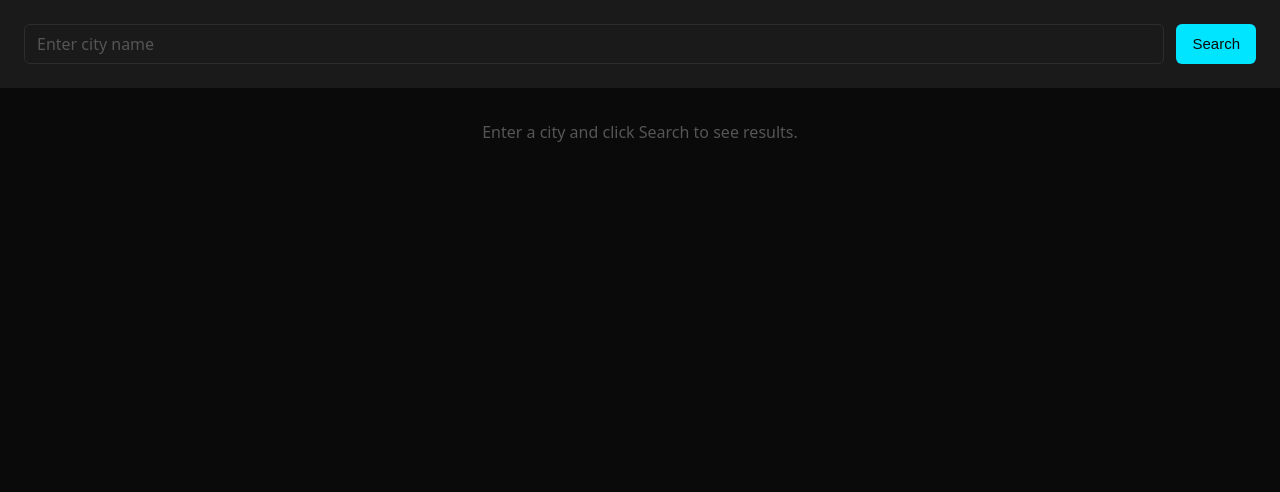
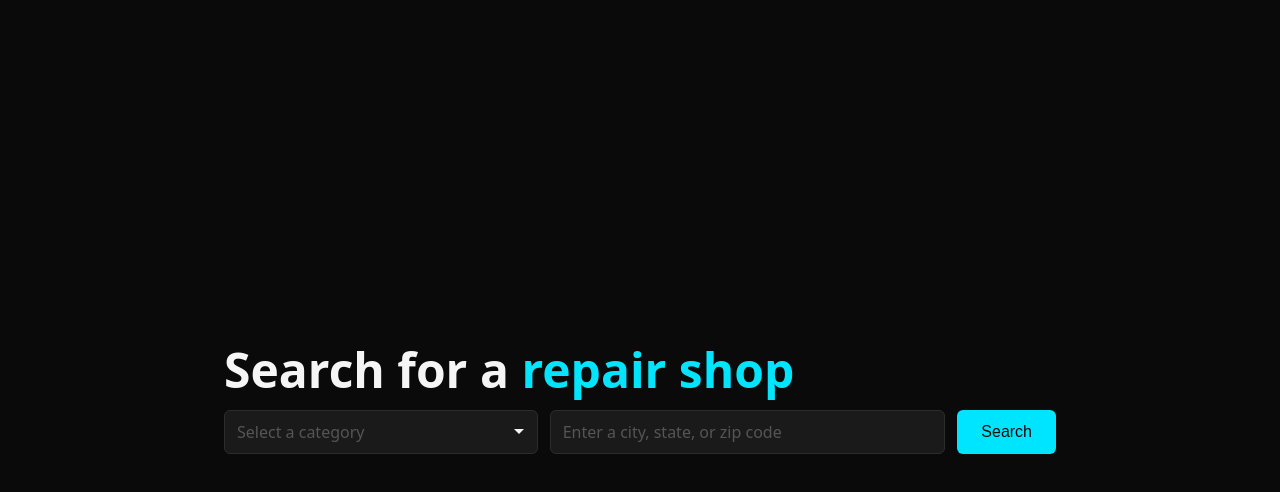
Before and after one commit to ploymahloy/bloodhound, a React (Vite) app: page / in a window 1280 px wide. Shown: the top 492 px of the page. Built offline with nearby package versions, Linux system fonts and the light colour scheme.

Commit message:
feat(home): add landing search and category query

```diff
--- a/package.json
+++ b/package.json
@@ -9,6 +9,7 @@
     "preview": "vite preview"
   },
   "dependencies": {
+    "lucide-react": "^1.47.0",
     "react": "^19.0.0",
     "react-dom": "^19.0.0",
     "react-router-dom": "^7.0.0"
--- a/src/App.tsx
+++ b/src/App.tsx
@@ -1,10 +1,11 @@
 import { Routes, Route } from 'react-router-dom';
-import { SearchResults } from './pages';
+import { Home, SearchResults } from './pages';
 
 function App() {
 	return (
 		<Routes>
-			<Route path='/' element={<SearchResults />} />
+			<Route path='/' element={<Home />} />
+			<Route path='/search' element={<SearchResults />} />
 		</Routes>
 	);
 }
--- /dev/null
+++ b/src/lib/searchCategories.ts
@@ -0,0 +1,32 @@
+export const SEARCH_CATEGORIES = [
+	'Drummer',
+	'Guitarist',
+	'Bassist',
+	'Pianist',
+	'Keyboardist',
+	'Vocalist',
+	'Trumpet Player',
+	'Saxophonist',
+	'Violinist',
+	'Guitar Teacher',
+	'Repair Shop',
+	'Venue',
+	'Tour',
+	'Practice Space',
+	'Recording Studio',
+	'Music Store'
+] as const;
+
+export const SEARCH_HEADLINE_TERMS = [
+	'drummer',
+	'repair shop',
+	'venue',
+	'practice space',
+	'vocalist',
+	'recording studio'
+] as const;
+
+export const SEARCH_CATEGORY_OPTIONS = [
+	{ value: '', label: 'Select a category' },
+	...SEARCH_CATEGORIES.map(category => ({ value: category, label: category }))
+];
--- /dev/null
+++ b/src/pages/Home.css
@@ -0,0 +1,142 @@
+.Home-page {
+	min-height: 100dvh;
+	max-width: 1280px;
+	margin: 0 auto;
+	display: flex;
+	flex-direction: column;
+	justify-content: center;
+}
+
+.Home-hero {
+	width: 100%;
+	max-width: 40rem;
+	margin: 0 auto;
+}
+
+.Home-headline {
+	margin: 0 0 1rem;
+	font-size: 3rem;
+	font-weight: 600;
+	line-height: 1;
+	text-align: center;
+	color: var(--color-text-heading);
+}
+
+.Home-headlineStatic {
+	display: inline;
+}
+
+.Home-rotatingWord {
+	display: block;
+	padding: 0;
+	margin: 0 auto;
+	border: none;
+	background: none;
+	font: inherit;
+	font-weight: 600;
+	color: var(--color-accent);
+	cursor: pointer;
+	text-align: center;
+}
+
+.Home-rotatingWord:focus-visible {
+	outline: 2px solid var(--color-focus-ring);
+	outline-offset: 2px;
+	border-radius: var(--border-radius-sm);
+}
+
+.Home-rotatingWordText {
+	display: inline-block;
+	animation: Home-wordIn 0.45s ease;
+}
+
+.Home-form {
+	display: flex;
+	flex-direction: column;
+	gap: 0.75rem;
+	padding: 0 1.25rem;
+}
+
+.Home-field {
+	margin-bottom: 0;
+	flex: 1 1 auto;
+}
+
+.Home-input {
+	font-size: 16px;
+}
+
+.Home-select--empty {
+	color: var(--color-text-disabled);
+}
+
+.Home-select--empty option {
+	color: var(--color-text);
+}
+
+.Home-search {
+	width: 100%;
+}
+
+@keyframes Home-wordIn {
+	from {
+		opacity: 0;
+		transform: translateY(0.4em);
+	}
+	to {
+		opacity: 1;
+		transform: translateY(0);
+	}
+}
+
+@media (prefers-reduced-motion: reduce) {
+	.Home-rotatingWordText {
+		animation: none;
+	}
+}
+
+@media (min-width: 640px) {
+	.Home-page {
+		padding: 2rem;
+	}
+
+	.Home-hero {
+		max-width: 52rem;
+	}
+
+	.Home-headline {
+		font-size: 2.5rem;
+		text-align: left;
+	}
+
+	.Home-rotatingWord {
+		display: inline;
+		text-align: left;
+	}
+
+	.Home-form {
+		flex-direction: row;
+		align-items: flex-start;
+		gap: 0.75rem;
+		padding: 0;
+	}
+
+	.Home-input,
+	.Home-search {
+		height: 2.75rem;
+		box-sizing: border-box;
+	}
+
+	.Home-search {
+		width: auto;
+		flex: 0 0 auto;
+		padding-left: 1.5rem;
+		padding-right: 1.5rem;
+	}
+}
+
+@media (min-width: 960px) {
+	.Home-headline {
+		font-size: 3rem;
+	}
+}
--- /dev/null
+++ b/src/pages/Home.tsx
@@ -0,0 +1,111 @@
+import { useEffect, useState } from 'react';
+import { useNavigate } from 'react-router-dom';
+import { Button, Field, Input, Select } from '../components';
+import { SEARCH_CATEGORY_OPTIONS, SEARCH_HEADLINE_TERMS } from '../lib/searchCategories';
+import './Home.css';
+
+const ROTATE_INTERVAL_MS = 2800;
+
+export function Home() {
+	const navigate = useNavigate();
+	const [termIndex, setTermIndex] = useState(0);
+	const [query, setQuery] = useState('');
+	const [city, setCity] = useState('');
+	const [showEmptyError, setShowEmptyError] = useState(false);
+
+	useEffect(() => {
+		if (typeof window === 'undefined') return;
+		const media = window.matchMedia('(prefers-reduced-motion: reduce)');
+		if (media.matches) return;
+
+		const id = window.setInterval(() => {
+			setTermIndex(index => (index + 1) % SEARCH_HEADLINE_TERMS.length);
+		}, ROTATE_INTERVAL_MS);
+
+		return () => window.clearInterval(id);
+	}, []);
+
+	const currentTerm = SEARCH_HEADLINE_TERMS[termIndex];
+
+	function fillKeywordFromTerm() {
+		setQuery(currentTerm);
+		setShowEmptyError(false);
+	}
+
+	function handleSubmit(e: React.FormEvent<HTMLFormElement>) {
+		e.preventDefault();
+		const qValue = query.trim();
+		const cityValue = city.trim();
+
+		if (!qValue && !cityValue) {
+			setShowEmptyError(true);
+			return;
+		}
+
+		const params = new URLSearchParams();
+		if (qValue) params.set('q', qValue);
+		if (cityValue) params.set('city', cityValue);
+		navigate(`/search?${params.toString()}`);
+	}
+
+	return (
+		<div className='Home-page'>
+			<section className='Home-hero'>
+				<h1 className='Home-headline'>
+					<span className='Home-headlineStatic'>Search for a{' '}</span>
+					<button
+						type='button'
+						className='Home-rotatingWord'
+						onClick={fillKeywordFromTerm}
+						aria-label={`Use “${currentTerm}” as the search term`}>
+						<span key={termIndex} className='Home-rotatingWordText' aria-live='polite'>
+							{currentTerm}
+						</span>
+					</button>
+				</h1>
+
+				<form className='Home-form' onSubmit={handleSubmit} noValidate>
+					<Field
+						className='Home-field'
+						label='I need a...'
+						htmlFor='home-query'
+						srOnlyLabel
+						error={showEmptyError}
+						hint={showEmptyError ? 'Choose what you’re looking for or enter a city.' : undefined}>
+						<Select
+							id='home-query'
+							name='q'
+							value={query}
+							options={SEARCH_CATEGORY_OPTIONS}
+							onChange={e => {
+								setQuery(e.target.value);
+								if (showEmptyError) setShowEmptyError(false);
+							}}
+							className={query ? 'Home-input' : 'Home-input Home-select--empty'}
+						/>
+					</Field>
+
+					<Field className='Home-field' label='City' htmlFor='home-city' srOnlyLabel>
+						<Input
+							id='home-city'
+							name='city'
+							type='text'
+							placeholder='Enter a city, state, or zip code'
+							autoComplete='off'
+							value={city}
+							onChange={e => {
+								setCity(e.target.value);
+								if (showEmptyError) setShowEmptyError(false);
+							}}
+							className='Home-input'
+						/>
+					</Field>
+
+					<Button type='submit' size='lg' className='Home-search'>
+						Search
+					</Button>
+				</form>
+			</section>
+		</div>
+	);
+}
--- a/src/pages/SearchResults.css
+++ b/src/pages/SearchResults.css
@@ -31,6 +31,8 @@
 }
 
 .SearchResults-input {
+	flex: 1 1 10rem;
+	min-width: 8rem;
 	font-size: 16px;
 }
 
--- a/src/pages/SearchResults.tsx
+++ b/src/pages/SearchResults.tsx
@@ -1,7 +1,8 @@
 import { useEffect, useState } from 'react';
 import { useSearchParams } from 'react-router-dom';
 import { Grid2x2, Map } from 'lucide-react';
-import { Button, Input, Modal, Text } from '../components';
+import { Button, Input, Modal, Select, Text } from '../components';
+import { SEARCH_CATEGORY_OPTIONS } from '../lib/searchCategories';
 import { cn } from '../lib/cn';
 import './SearchResults.css';
 
@@ -20,6 +21,21 @@ export type SearchResultItem = {
 function truncate(value: string, maxLength: number) {
 	if (value.length <= maxLength) return value;
 	return `${value.slice(0, maxLength)}…`;
+}
+
+function matchesQuery(item: SearchResultItem, q: string) {
+	const needle = q.trim().toLowerCase();
+	if (!needle) return true;
+	const haystack = [item.name, item.service, ...(item.services ?? [])].join(' ').toLowerCase();
+	return haystack.includes(needle);
+}
+
+function getResultsTitle(q: string, city: string) {
+	const qDisplay = truncate(q, 25);
+	const cityDisplay = truncate(city, 25);
+	if (q && city) return `Results for “${qDisplay}” in “${cityDisplay}”`;
+	if (q) return `Results for “${qDisplay}”`;
+	return `Results for “${cityDisplay}”`;
 }
 
 function getMockResultsByCity(_city: string): SearchResultItem[] {
@@ -65,7 +81,7 @@ function Avatar({ item }: { item: SearchResultItem }) {
 		<div className={cn('uk-border', 'SearchResults-avatar')}>
 			{item.avatarUrl ?
 				<img src={item.avatarUrl} alt='' className='SearchResults-avatarImg' />
-			:	<span className='SearchResults-avatarInitial'>{initial}</span>}
+				: <span className='SearchResults-avatarInitial'>{initial}</span>}
 		</div>
 	);
 }
@@ -75,9 +91,10 @@ export function SearchResults() {
 	const [mobileView, setMobileView] = useState<'list' | 'map'>('list');
 	const [selectedProfile, setSelectedProfile] = useState<SearchResultItem | null>(null);
 	const [isProfileModalOpen, setIsProfileModalOpen] = useState(false);
+	const q = searchParams.get('q') ?? '';
 	const city = searchParams.get('city') ?? '';
-	const results = city.trim() ? getMockResultsByCity(city) : [];
-	const displayCity = truncate(city, 25);
+	const hasSearch = Boolean(q.trim() || city.trim());
+	const results = hasSearch ? getMockResultsByCity(city).filter(item => matchesQuery(item, q)) : [];
 
 	useEffect(() => {
 		if (typeof window === 'undefined') return;
@@ -95,7 +112,7 @@ export function SearchResults() {
 	useEffect(() => {
 		setIsProfileModalOpen(false);
 		setSelectedProfile(null);
-	}, [city]);
+	}, [q, city]);
 
 	function openProfile(item: SearchResultItem) {
 		setSelectedProfile(item);
@@ -119,14 +136,29 @@ export function SearchResults() {
 				onSubmit={e => {
 					e.preventDefault();
 					const form = e.currentTarget;
-					const input = form.querySelector<HTMLInputElement>('input[name="city"]');
-					const value = input?.value?.trim() ?? '';
-					setSearchParams(value ? { city: value } : {});
+					const qInput = form.querySelector<HTMLSelectElement>('select[name="q"]');
+					const cityInput = form.querySelector<HTMLInputElement>('input[name="city"]');
+					const qValue = qInput?.value?.trim() ?? '';
+					const cityValue = cityInput?.value?.trim() ?? '';
+					const next: Record<string, string> = {};
+					if (qValue) next.q = qValue;
+					if (cityValue) next.city = cityValue;
+					setSearchParams(next);
 				}}>
 				<Input
+					key={`q-${q}`}
+					name='q'
+					type='text'
+					placeholder='I need a...'
+					defaultValue={q}
+					autoComplete='off'
+					className='SearchResults-input'
+				/>
+				<Input
+					key={`city-${city}`}
 					name='city'
 					type='text'
-					placeholder='Enter city name'
+					placeholder='City'
 					defaultValue={city}
 					autoComplete='off'
 					className='SearchResults-input'
@@ -141,15 +173,15 @@ export function SearchResults() {
 					aria-label={mobileView === 'list' ? 'Show map view' : 'Show list view'}>
 					{mobileView === 'list' ?
 						<Map size={24} aria-hidden='true' />
-					:	<Grid2x2 size={24} aria-hidden='true' />}
+						: <Grid2x2 size={24} aria-hidden='true' />}
 				</Button>
 			</form>
 
 			{/* List + Map */}
-			{city && (
+			{hasSearch && (
 				<div className='SearchResults-content'>
 					<div className='SearchResults-listContainer'>
-						<h1 className='SearchResults-title'>Results for “{displayCity}”</h1>
+						<h1 className='SearchResults-title'>{getResultsTitle(q, city)}</h1>
 						<div className='SearchResults-list'>
 							{results.map(item => (
 								<button
@@ -178,7 +210,9 @@ export function SearchResults() {
 				</div>
 			)}
 
-			{!city && <Text className='SearchResults-muted'>Enter a city and click Search to see results.</Text>}
+			{!hasSearch && (
+				<Text className='SearchResults-muted'>Enter what you’re looking for or a city to see results.</Text>
+			)}
 
 			<Modal
 				isOpen={isProfileModalOpen && !!selectedProfile}
@@ -228,7 +262,7 @@ export function SearchResults() {
 										</li>
 									))}
 								</ul>
-							:	<Text className='SearchResults-profileServiceFallback'>{selectedProfile.service}</Text>}
+								: <Text className='SearchResults-profileServiceFallback'>{selectedProfile.service}</Text>}
 						</div>
 					</div>
 				)}
--- a/src/pages/index.ts
+++ b/src/pages/index.ts
@@ -1 +1,2 @@
+export { Home } from './Home';
 export { SearchResults } from './SearchResults';
```
Also changed, not shown: src/components/Field.tsx (+6 -1 lines), 2 other files (tests, documents, lock files or other folders).
